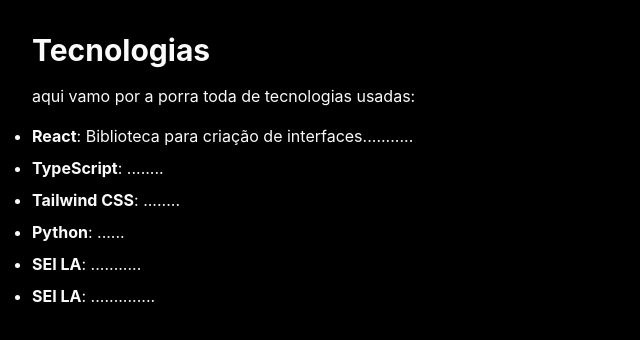
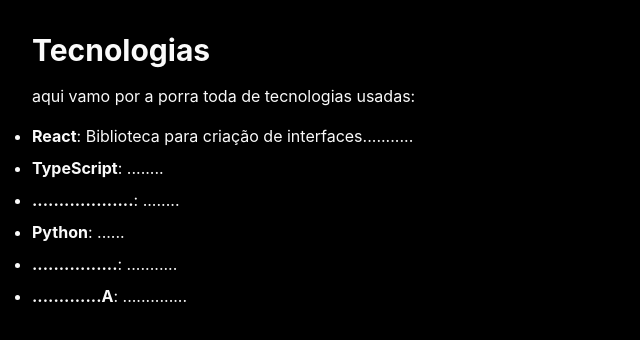
Before and after one commit to opZywl/aura, a React (Create React App) app: page /tecnologias in a window 1280 px wide. Shown: the top 340 px of the page, without its empty margins (0-640 px from the left). Built offline with nearby package versions, Linux system fonts and the light colour scheme.

Commit message:
feat: update tecs

```diff
--- a/src/aura/components/Companies.tsx
+++ b/src/aura/components/Companies.tsx
@@ -13,10 +13,7 @@
     { src: eraLogo, alt: 'ERA' },
     { src: pirelliLogo, alt: 'Pirelli' },
     { src: desktopLogo, alt: 'Desktop' },
-    { src: linharesDistribuidoras, alt: 'LinharesDistribuidora' },
-    { src: googleLogo, alt: 'Google' },
-    { src: microsoftLogo, alt: 'Microsoft' },
-    { src: instagramLogo, alt: 'Instagram' },
+    { src: linharesDistribuidoras, alt: 'LinharesDistribuidora' }
 ];
 
 const Companies: React.FC = () => {
--- a/src/aura/pages/Tecnologias.tsx
+++ b/src/aura/pages/Tecnologias.tsx
@@ -15,16 +15,16 @@
                     <strong>TypeScript</strong>: ........
                 </li>
                 <li>
-                    <strong>Tailwind CSS</strong>: ........
+                    <strong>...................</strong>: ........
                 </li>
                 <li>
                     <strong>Python</strong>: ......
                 </li>
                 <li>
-                    <strong>SEI LA</strong>: ...........
+                    <strong>................</strong>: ...........
                 </li>
                 <li>
-                    <strong>SEI LA</strong>: ..............
+                    <strong>.............A</strong>: ..............
                 </li>
             </ul>
         </div>
```
